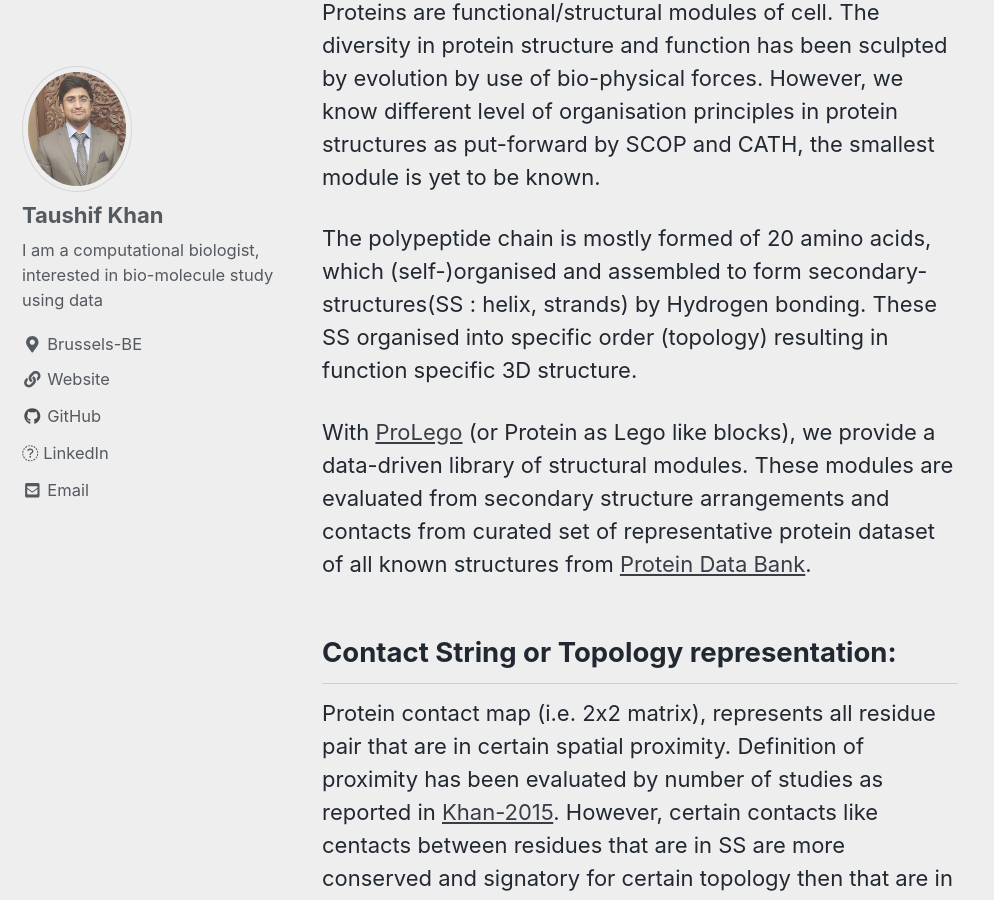
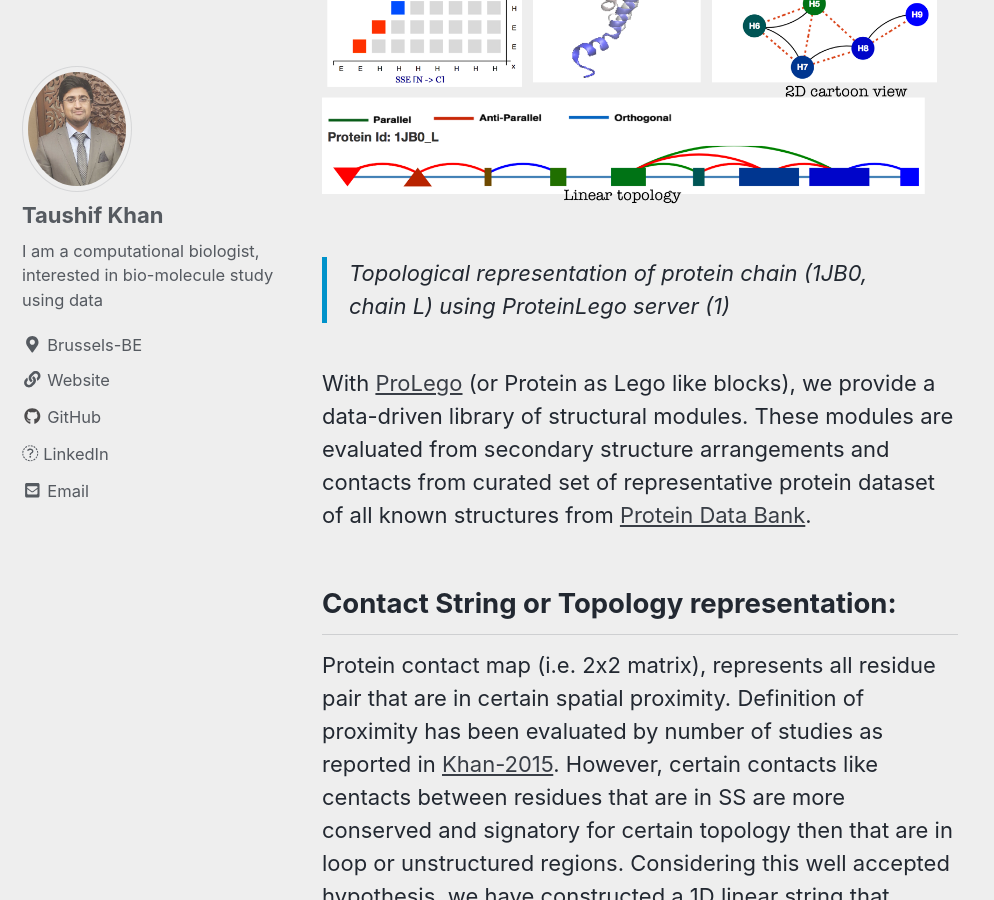
Before and after one commit to taushifkhan/taushifkhan.github.io, a Jekyll site: the page built from _posts/2019-02-04-ProLegoV3.md, in a window 1280 px wide and 900 px high, scrolled down 1098 px. Shown: the whole window, without its empty margins (0-994 px from the left). Built offline with Jekyll 4.4.1, drawn with Linux system fonts in a browser that asks for light colours; cached includes are drawn as plain includes; nearby versions of some CDN libraries.

Commit message:
proLego post

```diff
--- a/_posts/2019-02-04-ProLegoV3.md
+++ b/_posts/2019-02-04-ProLegoV3.md
@@ -22,6 +22,8 @@ the smallest module is yet to be known.
 The polypeptide chain is mostly formed of 20 amino acids, which (self-)organised and assembled
 to form secondary-structures(SS : helix, strands) by Hydrogen bonding.
 These SS organised into specific order (topology) resulting in function specific 3D structure.
+![1jb0_L_photoreaction]({{site.url}}/assets/images/post/1jb0_L_photoreaction.png)
+> Topological representation of protein chain (1JB0, chain L) using ProteinLego server (1)
 
 With [ProLego](www.proteinlego.com) (or Protein as Lego like blocks), we provide a data-driven library of structural modules.
 These modules are evaluated from secondary structure arrangements and contacts from curated set of representative
```
Also changed, not shown: other parts of _posts/2019-02-04-ProLegoV3.md (+1 -1 lines), assets/images/post/1jb0_L_photoreaction.png (added), assets/images/post/ProLegoPost.png (deleted), assets/images/post/jnuLogo.png (added), assets/images/post/lego_prot.gif (added), assets/images/post/pLv_Logo.png (added).
